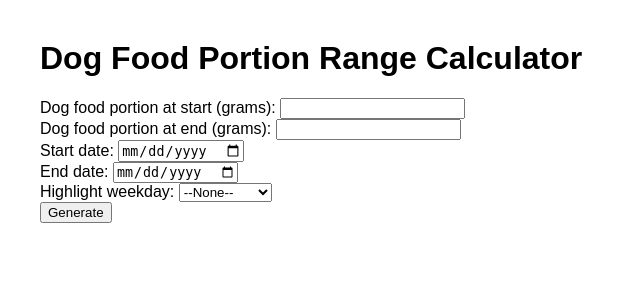
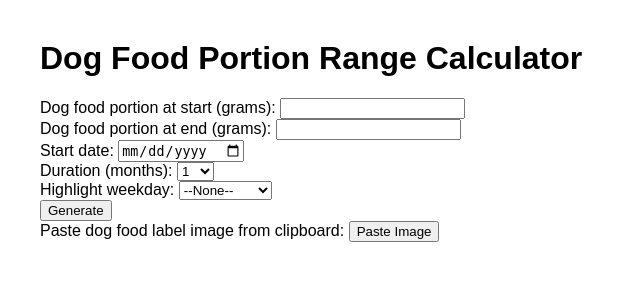
Before and after one commit to Ajskrim/PythonEverythingPatrikProject, a Flask app: page / in a window 1280 px wide. Shown: the top 300 px of the page, without its empty margins (0-640 px from the left). Run offline with Flask 3, Linux system fonts and the light colour scheme.

Commit message:
adds upload of the image

```diff
--- a/webapp/app.py
+++ b/webapp/app.py
@@ -1,13 +1,88 @@
+def calculate_portions(portion_start_grams, portion_end_grams, start_date, duration_months):
+    year = start_date.year
+    month = start_date.month + duration_months
+    day = start_date.day
+    while month > 12:
+        year += 1
+        month -= 12
+    from calendar import monthrange
+    last_day = monthrange(year, month)[1]
+    end_day = min(day, last_day)
+    end_date = datetime(year, month, end_day)
+    days = (end_date - start_date).days + 1
+    step = (portion_end_grams - portion_start_grams) / (days - 1) if days > 1 else 0
+    values = [round(portion_start_grams + i * step) for i in range(days)]
+    date_list = [(start_date + timedelta(days=i)) for i in range(days)]
+    results = []
+    for idx, val in enumerate(values):
+        row_date = date_list[idx]
+        date_str = row_date.strftime("%d-%m-%Y")
+        found = False
+        for x in range(5, val//2 + 1, 5):
+            y = val - 2*x
+            if abs(x - y) <= 10:
+                if x > y:
+                    morning = x
+                    noon = y
+                    evening = x
+                else:
+                    morning = x
+                    noon = x
+                    evening = y
+                results.append({
+                    "date": date_str,
+                    "value": val,
+                    "morning": morning,
+                    "noon": noon,
+                    "evening": evening,
+                    "weekday": row_date.strftime("%A")
+                })
+                found = True
+                break
+        if not found:
+            results.append({
+                "date": date_str,
+                "value": val,
+                "morning": "-",
+                "noon": "-",
+                "evening": "-",
+                "weekday": row_date.strftime("%A")
+            })
+    return results
 from flask import Flask, render_template, request, redirect, url_for
 from datetime import datetime, timedelta
+import os
 
 app = Flask(__name__)
 
 WEEKDAYS = ["Monday", "Tuesday", "Wednesday", "Thursday", "Friday", "Saturday", "Sunday"]
-
-def calculate_portions(portion_start_grams, portion_end_grams, start_date, end_date):
+@app.route('/upload_image', methods=['POST'])
+def upload_image():
+    if 'image' not in request.files:
+        return "No image uploaded", 400
+    image = request.files['image']
+    if image.filename == '':
+        return "No selected file", 400
+    # Save image to uploads folder
+    upload_folder = os.path.join(os.path.dirname(__file__), 'uploads')
+    os.makedirs(upload_folder, exist_ok=True)
+    image_path = os.path.join(upload_folder, image.filename)
+    image.save(image_path)
+    return f"Image uploaded: {image.filename}", 200
+    # Calculate end date by adding exact months
+    year = start_date.year
+    month = start_date.month + duration_months
+    day = start_date.day
+    while month > 12:
+        year += 1
+        month -= 12
+    # If the day does not exist in the target month, use last day of that month
+    from calendar import monthrange
+    last_day = monthrange(year, month)[1]
+    end_day = min(day, last_day)
+    end_date = datetime(year, month, end_day)
     days = (end_date - start_date).days + 1
-    step = (portion_end_grams - portion_start_grams) / (days - 1)
+    step = (portion_end_grams - portion_start_grams) / (days - 1) if days > 1 else 0
     values = [round(portion_start_grams + i * step) for i in range(days)]
     date_list = [(start_date + timedelta(days=i)) for i in range(days)]
     results = []
@@ -57,19 +132,15 @@ def index():
             portion_start_grams = int(request.form.get('portion_start_grams', 0))
             portion_end_grams = int(request.form.get('portion_end_grams', 0))
             start_date = datetime.strptime(request.form.get('start_date'), "%Y-%m-%d")
-            end_date = datetime.strptime(request.form.get('end_date'), "%Y-%m-%d")
+            duration_months = int(request.form.get('duration_months', 1))
             highlight = request.form.get('highlight_weekday')
+            if duration_months < 1 or duration_months > 12:
+                error = "Duration must be between 1 and 12 months."
+            else:
+                result = calculate_portions(portion_start_grams, portion_end_grams, start_date, duration_months)
         except Exception:
-            error = "Please enter valid numbers and dates."
+            error = "Please enter valid numbers, start date, and duration."
             return render_template('index.html', result=None, error=error, weekdays=WEEKDAYS)
-        if end_date <= start_date:
-            error = "End date must be after start date."
-        else:
-            days = (end_date - start_date).days + 1
-            if days < 2:
-                error = "Date range must be at least 2 days."
-            else:
-                result = calculate_portions(portion_start_grams, portion_end_grams, start_date, end_date)
     return render_template('index.html', result=result, error=error, weekdays=WEEKDAYS, highlight=highlight)
 
 if __name__ == '__main__':
--- a/webapp/templates/index.html
+++ b/webapp/templates/index.html
@@ -13,11 +13,17 @@
 </head>
 <body>
     <h1>Dog Food Portion Range Calculator</h1>
-    <form method="post">
+    <form method="post" enctype="multipart/form-data">
         <label>Dog food portion at start (grams): <input type="number" name="portion_start_grams" required></label><br>
         <label>Dog food portion at end (grams): <input type="number" name="portion_end_grams" required></label><br>
         <label>Start date: <input type="date" name="start_date" required></label><br>
-        <label>End date: <input type="date" name="end_date" required></label><br>
+        <label>Duration (months):
+            <select name="duration_months" required>
+                {% for m in range(1, 13) %}
+                <option value="{{ m }}">{{ m }}</option>
+                {% endfor %}
+            </select>
+        </label><br>
         <label>Highlight weekday:
             <select name="highlight_weekday">
                 <option value="">--None--</option>
@@ -27,6 +33,31 @@
             </select>
         </label><br>
         <button type="submit">Generate</button>
+    </form>
+    <form method="post" action="/upload_image" enctype="multipart/form-data" id="imageForm">
+        <label>Paste dog food label image from clipboard:</label>
+        <input type="file" id="imageInput" name="image" accept="image/*" style="display:none;">
+        <button type="button" onclick="pasteImage()">Paste Image</button>
+    </form>
+    <script>
+    async function pasteImage() {
+        const items = await navigator.clipboard.read();
+        for (const item of items) {
+            for (const type of item.types) {
+                if (type.startsWith('image/')) {
+                    const blob = await item.getType(type);
+                    const fileInput = document.getElementById('imageInput');
+                    const dataTransfer = new DataTransfer();
+                    dataTransfer.items.add(new File([blob], 'clipboard.png', {type: blob.type}));
+                    fileInput.files = dataTransfer.files;
+                    document.getElementById('imageForm').submit();
+                    return;
+                }
+            }
+        }
+        alert('No image found in clipboard.');
+    }
+    </script>
     </form>
     {% if error %}
         <p style="color:red;">{{ error }}</p>
```
Also changed, not shown: webapp/uploads/clipboard.png (added).
